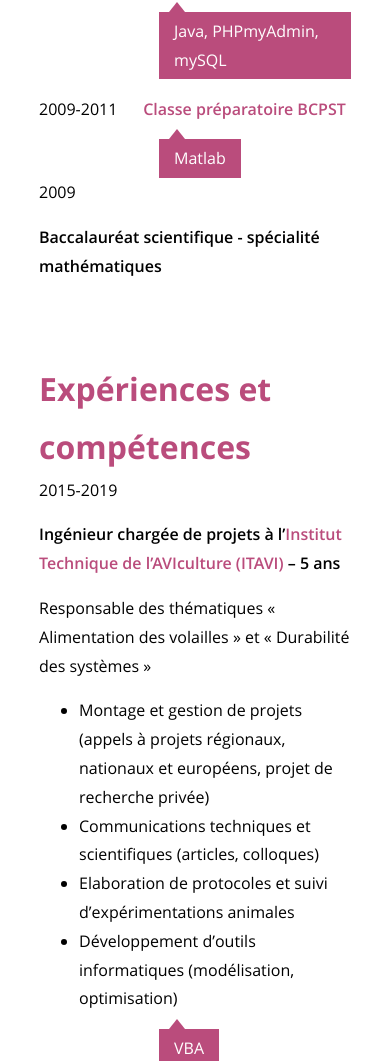
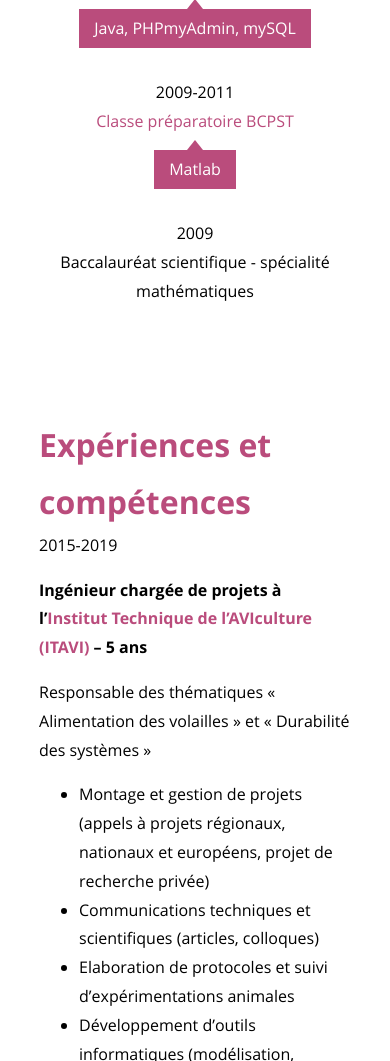
Before and after one commit to Leonie-D/CV, a website: page index.html in a window 390 px wide. Shown: the part 1851-2912 px from the top of the page. Drawn offline with Linux system fonts and the light colour scheme.

Commit message:
education responsive

```diff
--- a/index.html
+++ b/index.html
@@ -70,7 +70,7 @@
                 </p>
             </div>
         </section>
-        <section id="education">
+        <section id="education" class="education">
             <div class="container">
                 <h2>Formation</h2>
                 <article>
@@ -122,7 +122,7 @@
                 </article>
             </div>
         </section>
-        <section id="experiences">
+        <section id="experiences" class="experiences">
             <div class="container">
                 <h2>Expériences et compétences</h2>
                 <article>
--- a/scss/_global.scss
+++ b/scss/_global.scss
@@ -238,6 +238,55 @@ a {
     text-align: center;
 }
 
+.education article {
+    display: flex;
+    flex-direction: column;
+    align-items: center;
+    margin-bottom: 3rem;
+    text-align: center;
+
+        * {
+            margin-bottom: 0;
+        }
+
+        p {
+            margin-top: 0;
+        }
+
+        .coding-skills,
+        ul[class = "coding-skills"] {
+            max-width: max-content;
+            padding: .5rem 1.5rem;
+            background-color: $primary;
+            color: #fff;
+            position: relative;
+            margin-top: 1.5rem;
+
+                &::before {
+                    content: '';
+                    border-bottom: 1rem solid $primary;
+                    border-left: .8rem solid transparent;
+                    border-right: .8rem solid transparent;
+                    height: 0;
+                    width: 0;
+                    position: absolute;
+                    top: -1rem;
+                    left: calc(50% - .8rem);
+                }
+        }
+}
+
+@media screen and (min-width: 45em) {
+    .education article {
+        display: block;
+        text-align: left;
+
+            .coding-skills::before,
+            ul[class = "coding-skills"]::before {
+                left: 1rem;
+            }
+    }
+
     .date {
         display: inline-block;
         min-width: 10rem;
@@ -251,27 +300,10 @@ a {
 
     .coding-skills,
     ul[class = "coding-skills"] {
-    max-width: max-content;
-    padding: .5rem 1.5rem;
-    background-color: $primary;
-    color: #fff;
-    position: relative;
-    margin-top: 1.5rem;
         margin-left: 12rem;
     }
 
     ul[class="mooc"] {
         margin-left: 12rem;
     }
-
-.coding-skills::before {
-    content: '';
-    border-bottom: 1rem solid $primary;
-    border-left: .8rem solid transparent;
-    border-right: .8rem solid transparent;
-    height: 0;
-    width: 0;
-    position: absolute;
-    top: -1rem;
-    left: 1rem;
 }
```
Also changed, not shown: css/style.css, 1 other file. Lines whose indentation alone changed are shown as unchanged.
